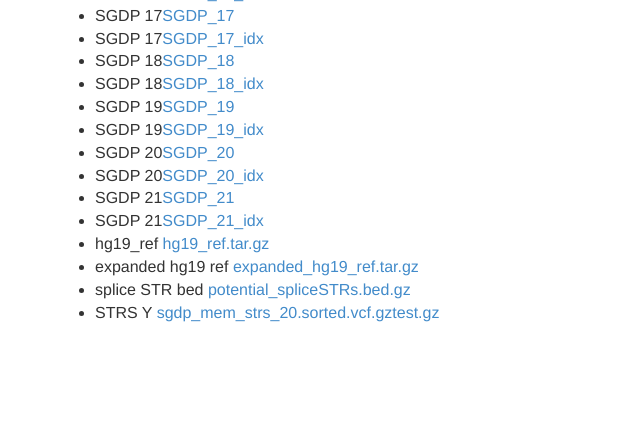
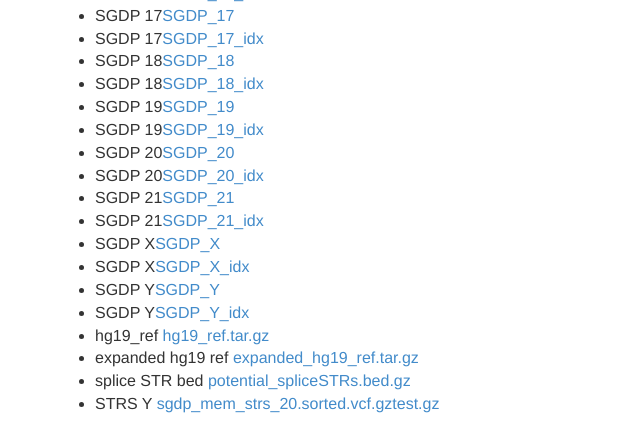
Before and after one commit to gymreklab/dbstr, a Flask app: page /downloads in a window 1280 px wide. Shown: the part 1147-1573 px from the top of the page, without its empty margins (0-640 px from the left). Before the commit the page ends 1469 px from the top, so only its background shows below. Run offline with Flask 3, Linux system fonts and the light colour scheme; some libraries are stand-ins or nearby versions.

Commit message:
added links for strcat downloads

```diff
--- a/WebSTR/templates/downloads.html
+++ b/WebSTR/templates/downloads.html
@@ -20,14 +20,13 @@
  <h1>STRcat Downloads</h1>
 <ul>
 {% for loopcnt in range(1,22) %}
-{% if loopcnt <= 22 %}
 <li>SGDP {{ loopcnt }}<a href=http://bit.ly/SGDP-CHR-{{ loopcnt }} >SGDP_{{ loopcnt }} </a> </li>
 <li>SGDP {{ loopcnt }}<a href=http://bit.ly/SGDP-CHR-{{ loopcnt }}-idx >SGDP_{{ loopcnt }}_idx</a> </li>
-{% else %}
-<li>SGDP { loopcnt }<a href=http://bit.ly/SGDP-CHR-{ loopcnt } >SGDP_{ loopcnt } </a> </li>
-<li>SGDP { loopcnt }<a href=http://bit.ly/SGDP-CHR-{ loopcnt }-idx >SGDP_{ loopcnt }_idx</a> </li>
-{% endif %}
 {% endfor %}
+<li>SGDP X<a href=http://bit.ly/SGDP-CHR-X >SGDP_X </a> </li>
+<li>SGDP X<a href=http://bit.ly/SGDP-CHR-X-idx >SGDP_X_idx</a> </li>
+<li>SGDP Y<a href=http://bit.ly/SGDP-CHR-Y >SGDP_Y </a> </li>
+<li>SGDP Y<a href=http://bit.ly/SGDP-CHR-Y-idx >SGDP_Y_idx</a> </li>
         <li>hg19_ref <a href="https://drive.google.com/open?id=1FjSAG5qUrErROzmVPyu8ZMyzjcaZMOQd">hg19_ref.tar.gz</a></li>
         <li>expanded hg19 ref <a href="https://drive.google.com/open?id=1daQWWiRI-QZY0kvubPhS-46ORhgV7ZFZ">expanded_hg19_ref.tar.gz</a></li>
         <li>splice STR bed <a href="https://drive.google.com/open?id=1Q51caDrDmifdBoUDZQqvqLPXYxW5SCw9">potential_spliceSTRs.bed.gz</a></li>
```
